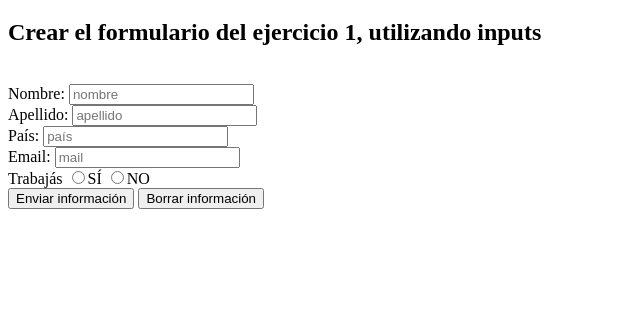
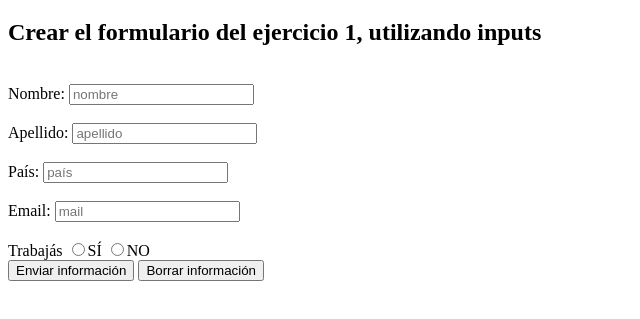
Before and after one commit to aarmanelli/CursoMdpPrograma, a plain HTML site: page Index.html in a window 1280 px wide. Shown: the part 61-380 px from the top of the page, without its empty margins (0-640 px from the left). Drawn offline with Linux system fonts and the light colour scheme.

Commit message:
Update Index.html
Agregué los div para dividir los espacios.

```diff
--- a/Index.html
+++ b/Index.html
@@ -11,24 +11,35 @@
     <h2>Crear el formulario del ejercicio 1, utilizando inputs</h2>
     <br>
     <form>
+        <div>
         <label>Nombre:</label>
             <input type="text" placeholder="nombre" required>
+        </div>
         <br>
+        <div>
         <label>Apellido:</label>
             <input type="text" placeholder="apellido" required>
+        </div>
         <br>
+        <div>
         <label>País:</label>
             <input type="text" placeholder="país" required>
+        </div>
         <br>
+        <div>
         <label>Email:</label>
             <input type="email" placeholder="mail" required>
+        </div>
         <br>
+        <div>
         <label>Trabajás</label>
             <input type="radio" name="work" required value="1">SÍ
             <input type="radio" name="work" required value="2">NO
                 <br>
+        <div>
         <button type="submit">Enviar información</button>
         <button type="reset">Borrar información</button>
+        </div>
 
     </form>
 </body>
```
Lines whose indentation alone changed are shown as unchanged.
